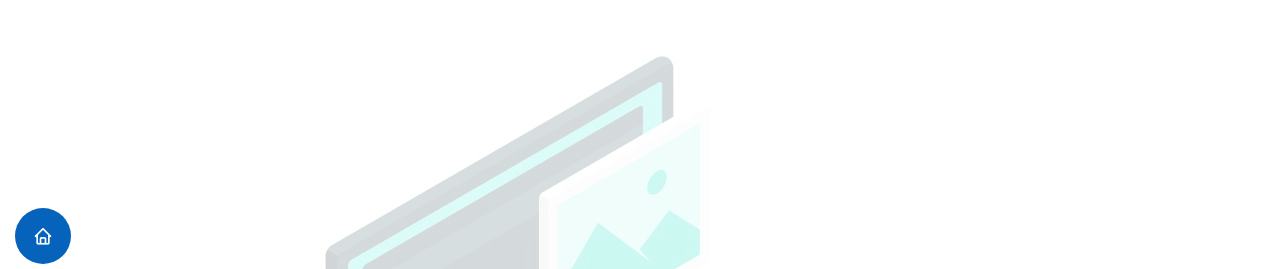
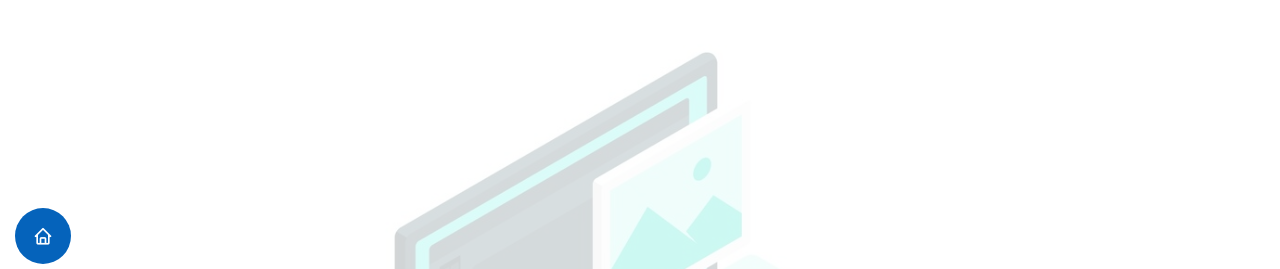
Before and after one commit to Madhuchandra-7/Madhu_Profile, a plain HTML site: page index.html in a window 1280 px wide. Shown: the top 269 px of the page. Drawn offline with nearby package versions, Linux system fonts and the light colour scheme; files whose address does not match are found by name.

Commit message:
Fixed bg image

```diff
--- a/assets/css/style.css
+++ b/assets/css/style.css
@@ -274,7 +274,7 @@ h6 {
 #hero {
   width: 100%;
   height: 100vh;
-  #background: url("../img/hero-bg.jpg") top right no-repeat;
+  background: url("../img/hero-bg1.jpg") top right no-repeat;
   background-size: cover;
   position: relative;
 }
--- a/assets/js/main.js
+++ b/assets/js/main.js
@@ -290,9 +290,9 @@
 
   runTerminal();
 
-  const randomNumber = Math.floor(Math.random() * 2) + 1;
-  const backgroundImage = "url(../MyResume/assets/img/hero-bg" + randomNumber + ".jpg) top right no-repeat";
-  document.getElementById("hero").style.background = backgroundImage;
+  //const randomNumber = Math.floor(Math.random() * 2) + 1;
+  //const backgroundImage = "url(../MyResume/assets/img/hero-bg" + randomNumber + ".jpg) top right no-repeat";
+  //document.getElementById("hero").style.background = backgroundImage;
 
 })()
 document.addEventListener("DOMContentLoaded", function () {
```
